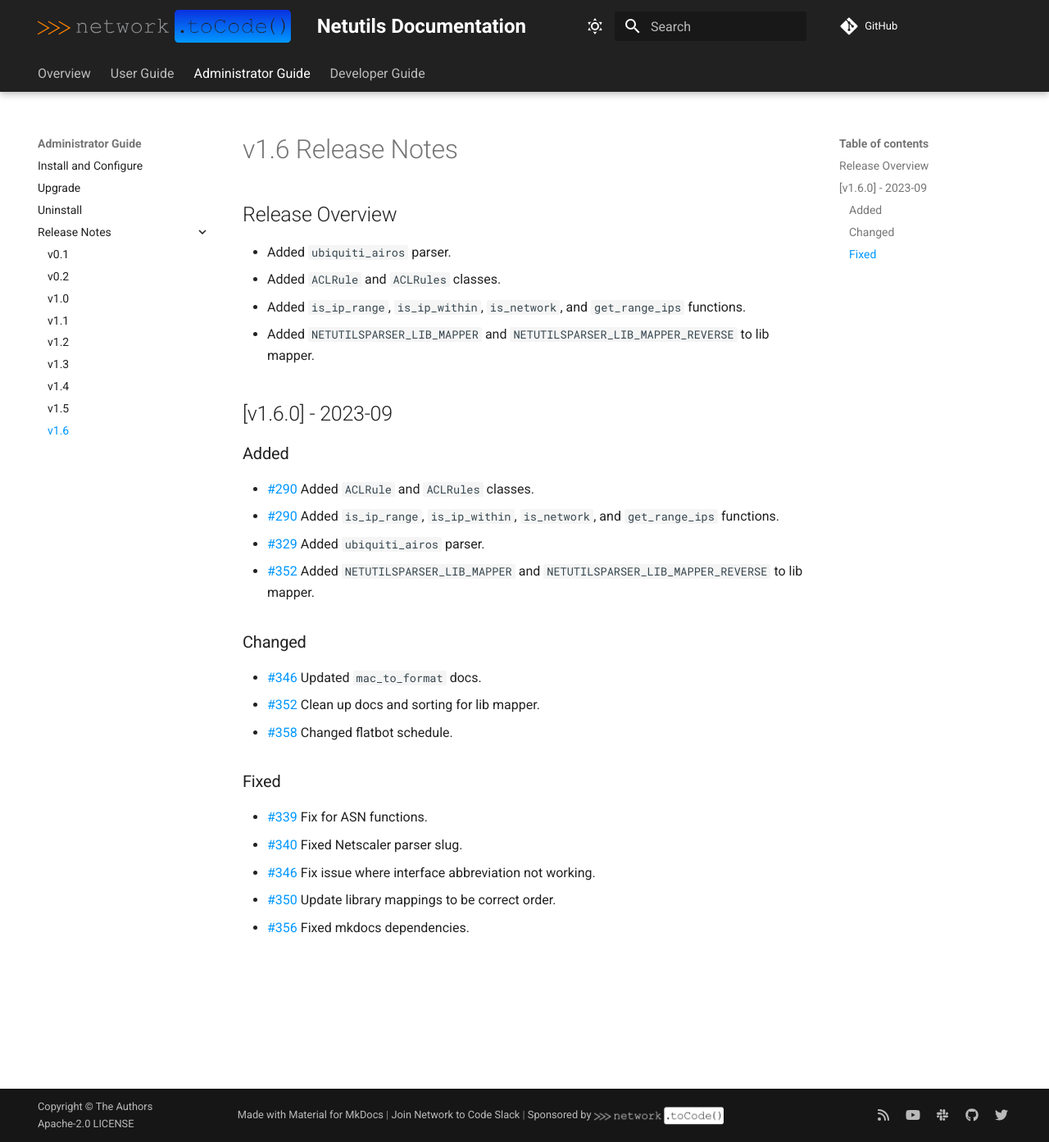
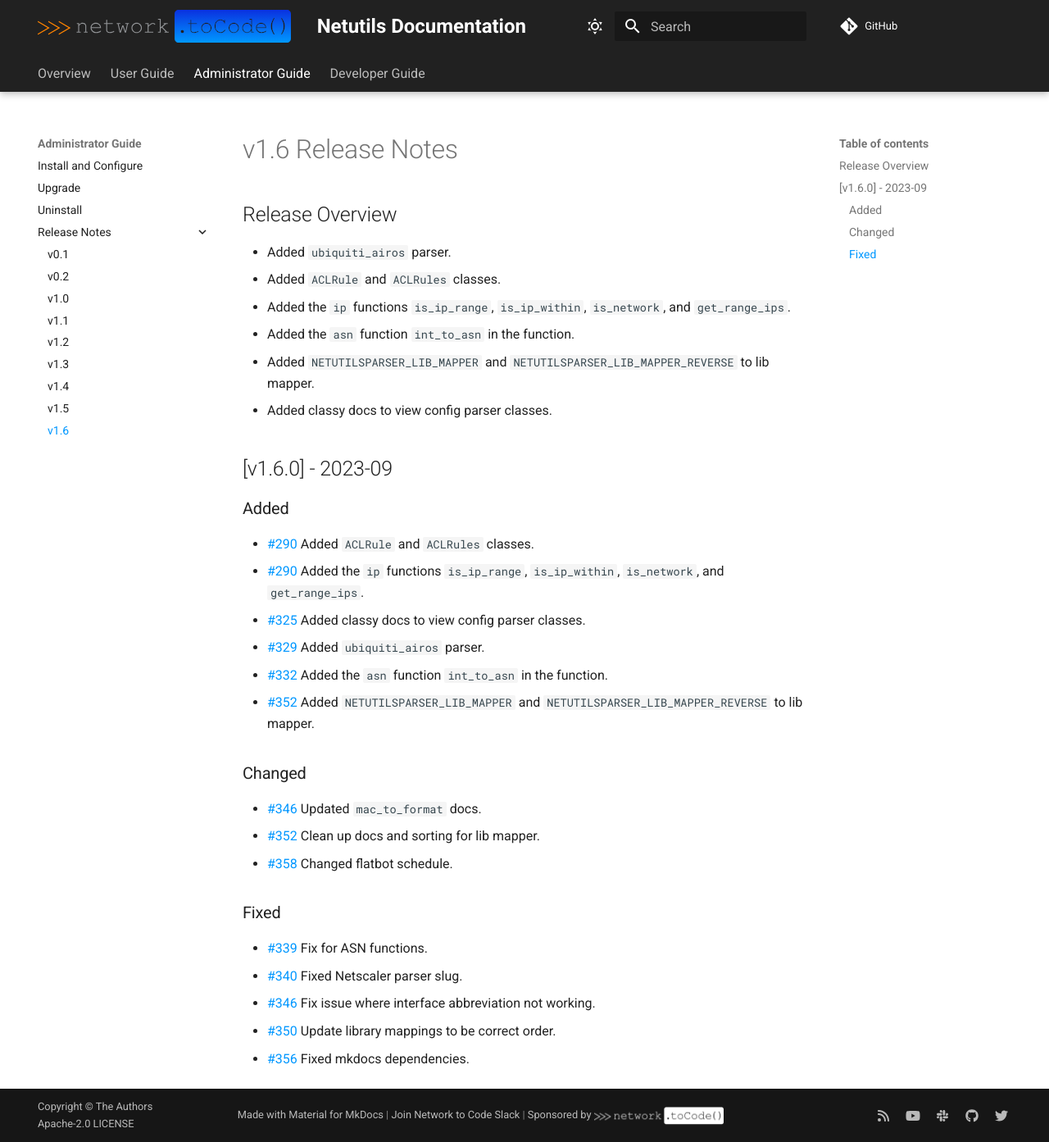
Before and after one commit to networktocode/netutils, an MkDocs documentation site: the page built from docs/admin/release_notes/version_1.6.md, in a window 1280 px wide and 1393 px high. Shown: the whole window at 82% size. Built offline with MkDocs 1.6.1 and Material for MkDocs 9.7.7, drawn with Linux system fonts in a browser that asks for light colours; comment, search, counter and statistics services are not loaded.

Commit message:
Add missed release notes

```diff
--- a/docs/admin/release_notes/version_1.6.md
+++ b/docs/admin/release_notes/version_1.6.md
@@ -4,16 +4,21 @@
 
 - Added `ubiquiti_airos` parser.
 - Added `ACLRule` and `ACLRules` classes.
-- Added `is_ip_range`, `is_ip_within`, `is_network`, and `get_range_ips` functions.
+- Added the `ip` functions `is_ip_range`, `is_ip_within`, `is_network`, and `get_range_ips`.
+- Added the `asn` function `int_to_asn` in the function.
 - Added `NETUTILSPARSER_LIB_MAPPER` and `NETUTILSPARSER_LIB_MAPPER_REVERSE` to lib mapper.
+- Added classy docs to view config parser classes.
+
 
 ## [v1.6.0] - 2023-09
 
 ### Added
 
 - [#290](https://github.com/networktocode/netutils/pull/290) Added `ACLRule` and `ACLRules` classes.
-- [#290](https://github.com/networktocode/netutils/pull/290) Added `is_ip_range`, `is_ip_within`, `is_network`, and `get_range_ips` functions.
+- [#290](https://github.com/networktocode/netutils/pull/290) Added the `ip` functions `is_ip_range`, `is_ip_within`, `is_network`, and `get_range_ips`.
+- [#325](https://github.com/networktocode/netutils/pull/325) Added classy docs to view config parser classes.
 - [#329](https://github.com/networktocode/netutils/pull/329) Added `ubiquiti_airos` parser.
+- [#332](https://github.com/networktocode/netutils/pull/332) Added the `asn` function `int_to_asn` in the function.
 - [#352](https://github.com/networktocode/netutils/pull/352) Added `NETUTILSPARSER_LIB_MAPPER` and `NETUTILSPARSER_LIB_MAPPER_REVERSE` to lib mapper.
 
 ### Changed
```
